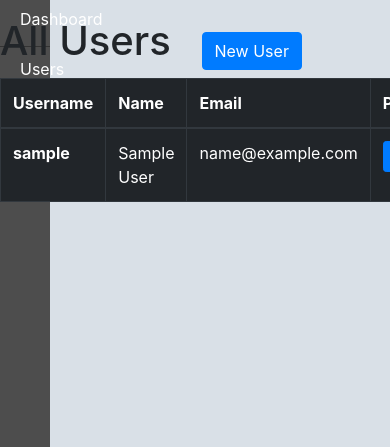
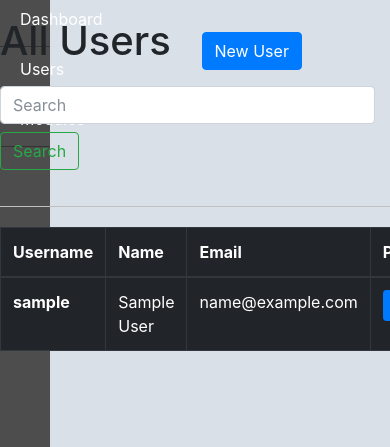
Before and after one commit to Ryan95Z/Module-Review-Change-Management, a Django app: a page that uses core/templates/core/user_list.html in a window 390 px wide; the page is wider, and only the part inside the window is pictured. Shown: the part 59-506 px from the top of that part. Run offline with Django 3.2, Linux system fonts and the light colour scheme; the visitor is signed in with stand-in values (Sample User, id 1); data comes from the database, SQL or seed files in the repository; some libraries are stand-ins or nearby versions.

Commit message:
added search capabilities to user list.

```diff
--- a/core/templates/core/user_list.html
+++ b/core/templates/core/user_list.html
@@ -7,7 +7,18 @@
 {% block main %}
 	<div class="row">
 		<div class="col-md-12">
-			<h1>All Users <span class="h-sub-action"><a class="btn btn-primary" href="{% url 'new_user' %}">New User</a></span></h1>
+			<div class="row header-row">
+				<div class="col-md-9">
+					<h1>All Users <span class="h-sub-action"><a class="btn btn-primary" href="{% url 'new_user' %}">New User</a></span></h1>
+				</div>
+				<div class="col-md-3">
+					<form class="form-inline my-2 my-lg-0">
+						{{ search_form.search }}
+      					<button class="btn btn-outline-success my-2 my-sm-0" type="submit">Search</button>
+   	 				</form>
+				</div>
+			</div>
+
 			<table class="table table-bordered table-dark">
 				<thead>
 					<tr>
--- a/core/views/admin/admin_module_views.py
+++ b/core/views/admin/admin_module_views.py
@@ -1,7 +1,6 @@
 from django.urls import reverse
 from django.views.generic.list import ListView
 from django.views.generic.edit import CreateView, UpdateView
-from django.shortcuts import render
 from django.db.models import Q
 
 from core.views.mixins import AdminTestMixin
--- a/core/views/admin/admin_user_views.py
+++ b/core/views/admin/admin_user_views.py
@@ -1,10 +1,10 @@
 from django.urls import reverse
 from django.views.generic.list import ListView
 from django.views.generic.edit import CreateView, UpdateView
-from django.shortcuts import render
+from django.db.models import Q
 
 from core.views.mixins import AdminTestMixin
-from core.forms import UserPermissionsForm, UserCreationForm
+from core.forms import UserPermissionsForm, UserCreationForm, SearchForm
 from core.models import User
 
 
@@ -15,6 +15,29 @@ class UserListView(AdminTestMixin, ListView):
     """
     model = User
     paginate_by = 10
+
+    def get_queryset(self):
+        """
+        Returns query set for view. If search made then returns
+        a filtered list. Otherwise it returns all objects.
+        """
+        search = self.request.GET.get('search', "")
+        if len(search) > 0:
+            # search for users by looking at thier
+            # username, email, first and last name
+            object_list = self.model.objects.filter(
+                Q(username__icontains=search) |
+                Q(email__icontains=search) |
+                Q(first_name__icontains=search) |
+                Q(last_name__icontains=search)
+            )
+            return object_list
+        return super(UserListView, self).get_queryset()
+
+    def get_context_data(self, *args, **kwargs):
+        context = super(UserListView, self).get_context_data()
+        context['search_form'] = SearchForm
+        return context
 
 
 class AdminNewUserView(AdminTestMixin, CreateView):
```
